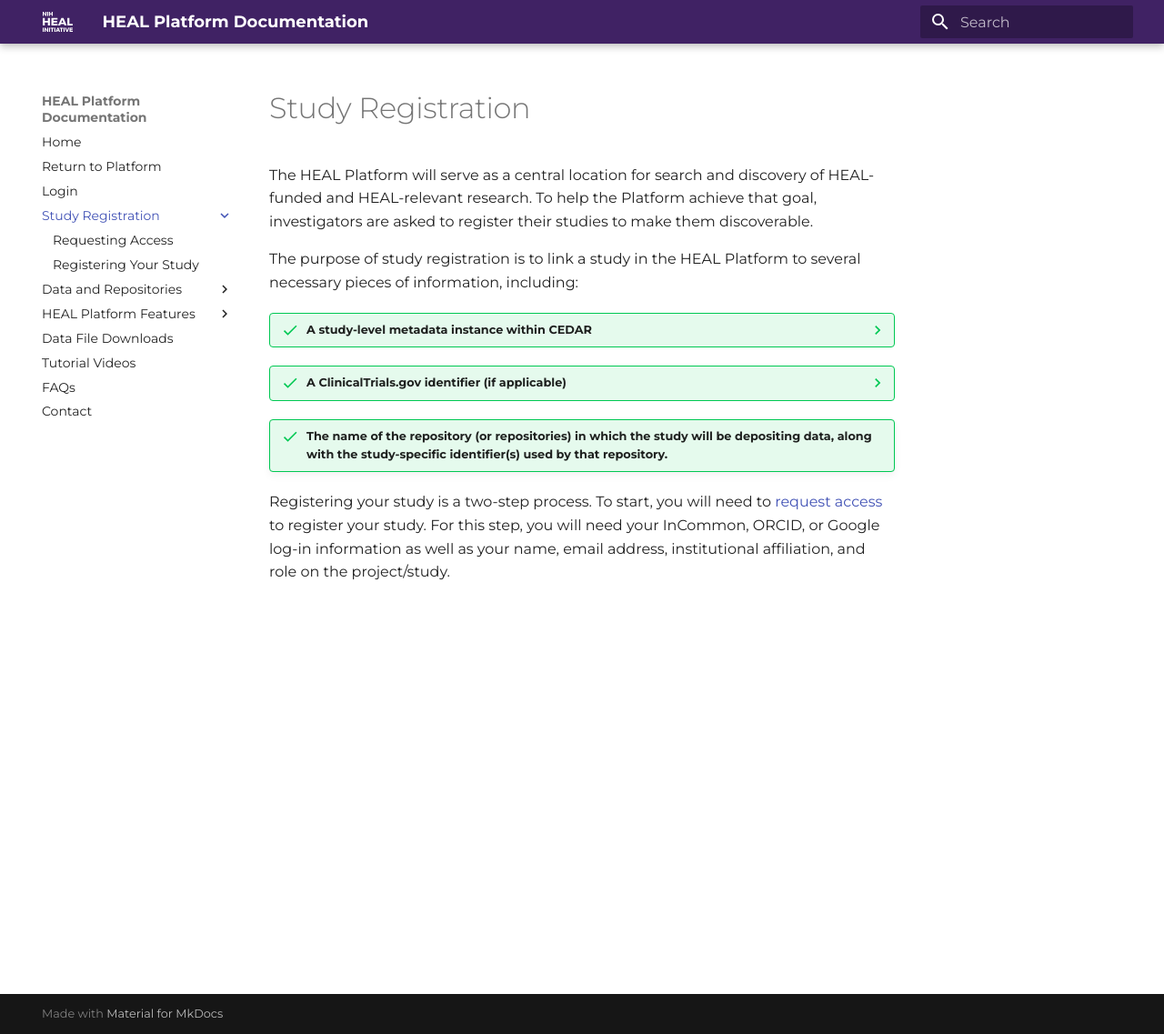
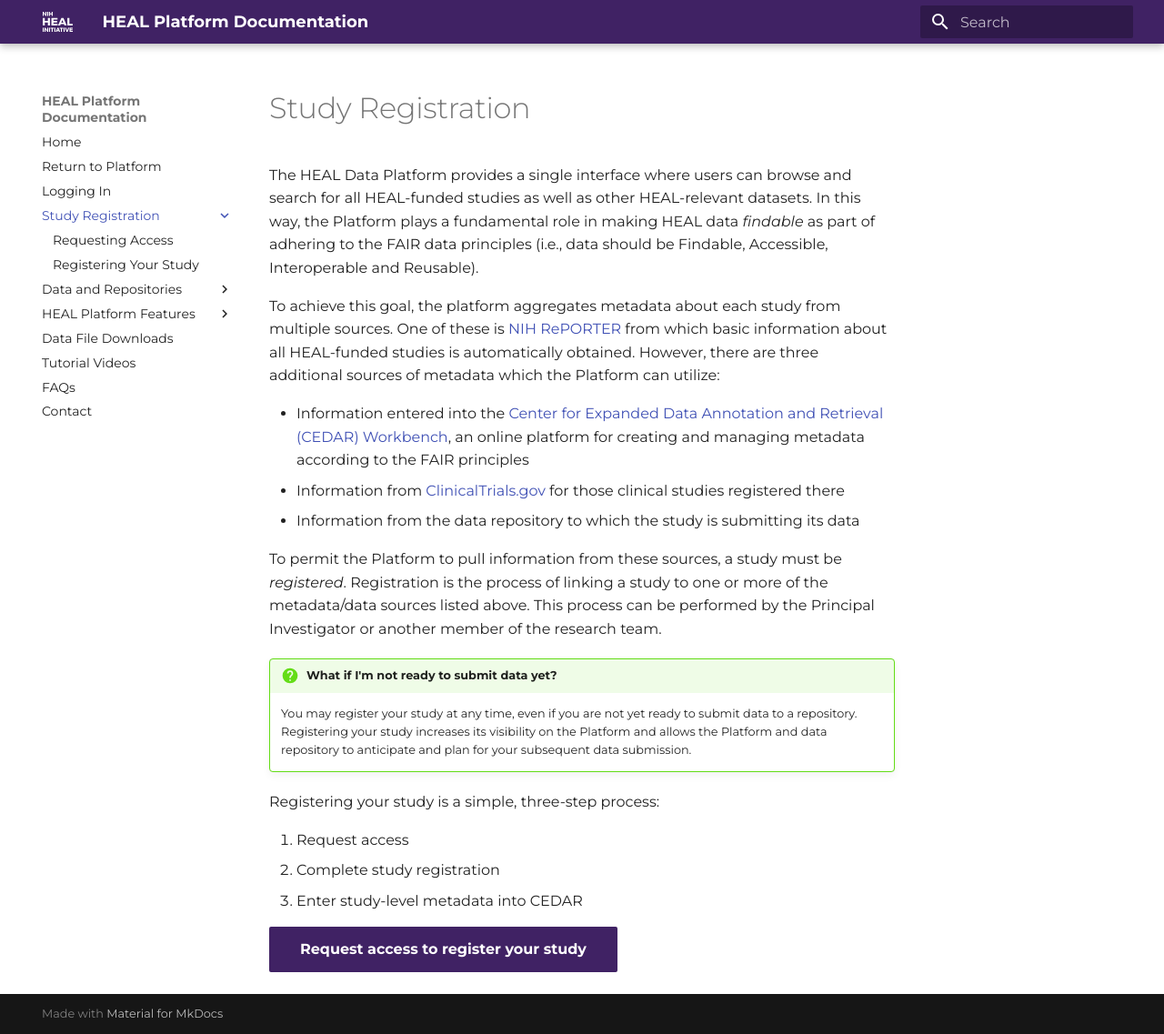
Before and after one commit to HEAL/platform-documentation, an MkDocs documentation site: the page built from docs/study-registration/index.md, in a window 1280 px wide and 1137 px high. Shown: the whole window at 91% size. Built offline with MkDocs 1.6.1 and Material for MkDocs 9.7.7, drawn with Linux system fonts in a browser that asks for light colours.

Commit message:
Update Study Registration Overview as suggested by Jessica

```diff
--- a/docs/study-registration/index.md
+++ b/docs/study-registration/index.md
@@ -1,10 +1,47 @@
 # Study Registration
 
-The HEAL Platform will serve as a central location for search and discovery of HEAL-funded and HEAL-relevant research. To help the Platform achieve that goal, investigators are asked to register their studies to make them discoverable.
+The HEAL Data Platform provides a single interface where users can browse and
+search for all HEAL-funded studies as well as other HEAL-relevant datasets. In
+this way, the Platform plays a fundamental role in making HEAL data *findable*
+as part of adhering to the FAIR data principles (i.e., data should be
+Findable, Accessible, Interoperable and Reusable).
 
-The purpose of study registration is to link a study in the HEAL Platform to several necessary pieces of information, including:
+To achieve this goal, the platform aggregates metadata about each study from
+multiple sources. One of these is [NIH RePORTER](https://reporter.nih.gov)
+from which basic information about all HEAL-funded studies is automatically
+obtained. However, there are three additional sources of metadata which the
+Platform can utilize:
 
-??? success "A study-level metadata instance within CEDAR"
+* Information entered into the
+  [Center for Expanded Data Annotation and Retrieval (CEDAR) Workbench](http://cedar.metadatacenter.org/),
+  an online platform for creating and managing metadata according to the FAIR
+  principles
+* Information from [ClinicalTrials.gov](https://www.clinicaltrials.gov) for
+  those clinical studies registered there
+* Information from the data repository to which the study is submitting its
+  data
+
+To permit the Platform to pull information from these sources, a study must be
+*registered*. Registration is the process of linking a study to one or more of
+the metadata/data sources listed above. This process can be performed by the
+Principal Investigator or another member of the research team.
+
+!!! question "What if I'm not ready to submit data yet?"
+
+    You may register your study at any time, even if you are not yet ready to
+    submit data to a repository. Registering your study increases its
+    visibility on the Platform and allows the Platform and data repository to
+    anticipate and plan for your subsequent data submission.
+
+Registering your study is a simple, three-step process:
+
+1. Request access
+2. Complete study registration
+3. Enter study-level metadata into CEDAR
+
+[Request access to register your study](requesting-access.md){ .md-button .md-button--primary }
+
+<!-- ??? success "A study-level metadata instance within CEDAR"
 
       Regardless of whether I'm a data-savvy researcher, patient, clinician, economist, or policy-maker, whether I come from a focus on pain or opioid conditions, **study level metadata** enables quick and easy search and discovery for studies that might be producing datasets or findings of relevance (even before the study has started or data has been produced).
 
@@ -15,7 +52,4 @@
 
       We know that investigators already provide study metadata to other sources (e.g. the NIH during the award application process, to **ClinicalTrials.gov** during the study registration process if the study is a reportable clinical trial). During the study registration process, investigators will provide links to these sources of existing metadata. The Platform will harvest this metadata, and use as much as possible to fulfill the HEAL Study-level Core Metadata requirements. Investigators will only be asked to provide the balance of metadata that cannot be harvested from existing sources.
 
-!!! success "The name of the repository (or repositories) in which the study will be depositing data, along with the study-specific identifier(s) used by that repository."
-
-
-Registering your study is a two-step process. To start, you will need to [request access](registering-your-study.md) to register your study. For this step, you will need your InCommon, ORCID, or Google log-in information as well as your name, email address, institutional affiliation, and role on the project/study.
+!!! success "The name of the repository (or repositories) in which the study will be depositing data, along with the study-specific identifier(s) used by that repository." -->
--- a/mkdocs.yaml
+++ b/mkdocs.yaml
@@ -5,7 +5,7 @@
 nav:
   - Home: index.md
   - Return to Platform: https://healdata.org/
-  - login.md
+  - Logging In: logging-in.md
   - Study Registration:
     - study-registration/index.md
     - study-registration/requesting-access.md
```
Also changed, not shown: docs/logging-in.md (renamed from docs/login.md, +2 -2 lines).
